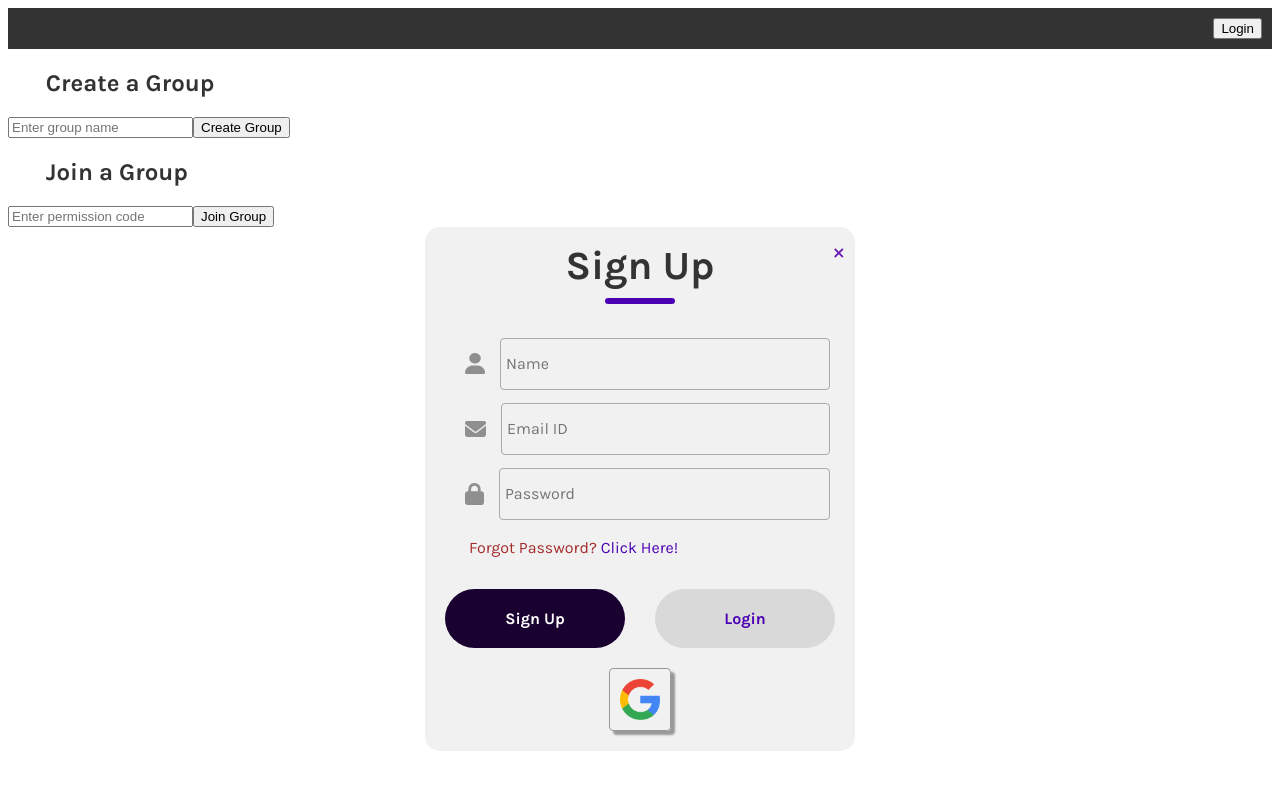
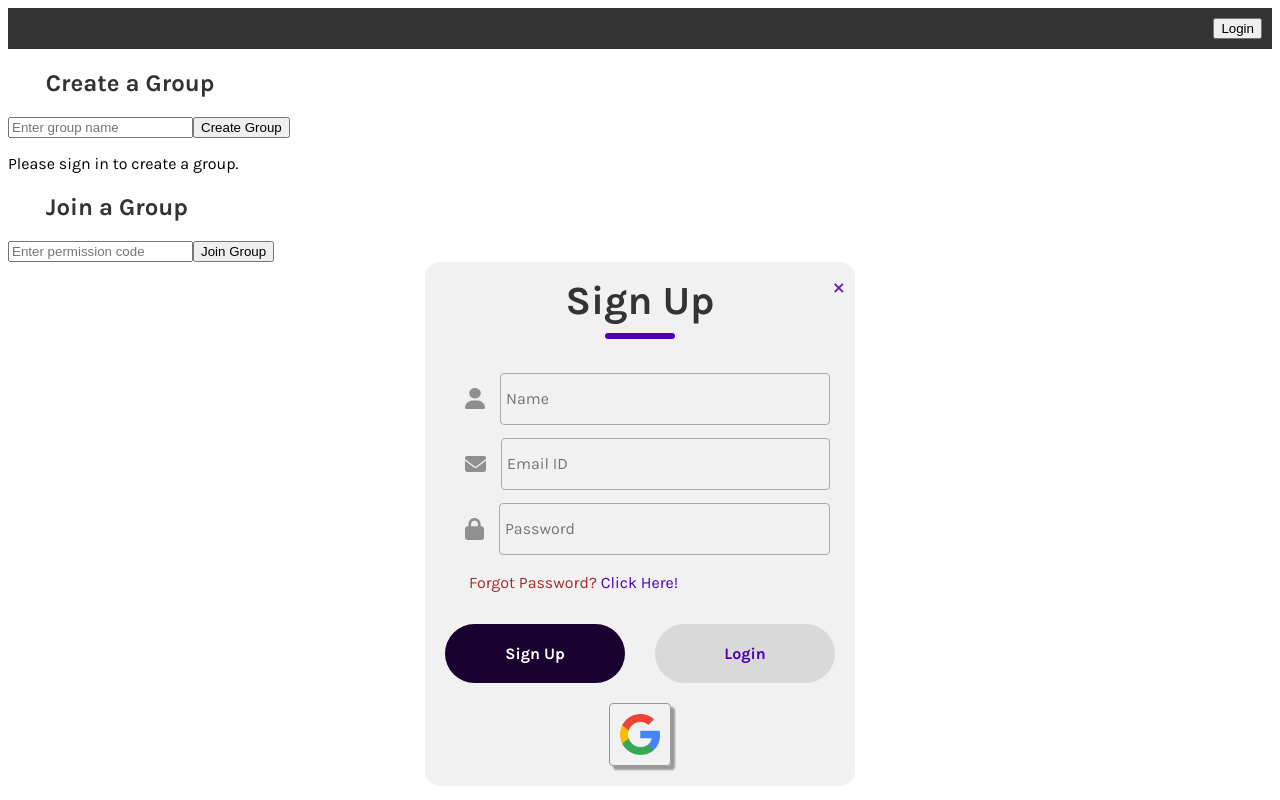
Before and after one commit to r-oli-m/doroim, a React (Create React App) app: page /auth in a window 1280 px wide. Built offline with nearby package versions, Linux system fonts and the light colour scheme.

Commit message:
note: if u log  in w email, name is not saved

```diff
--- a/src/App.js
+++ b/src/App.js
@@ -28,7 +28,7 @@ const App = () => {
   return (
     <div>
       <Navbar user={user}/>
-      <CreateGroup />
+      <CreateGroup user={user}/>
       <JoinGroup />
       <Routes>
         <Route path="/" element={<Home />} />
--- a/src/CreateGroup.js
+++ b/src/CreateGroup.js
@@ -4,6 +4,7 @@ import { getAuth, getUser } from 'firebase/auth';
 import { getFirestore, collection, addDoc } from 'firebase/firestore';
 
 const CreateGroup = ({ user }) => {
+    const my_user = user;
     const navigate = useNavigate(); // Initialize the navigate function
     const auth = getAuth();
     const firestore = getFirestore();
@@ -25,6 +26,7 @@ const CreateGroup = ({ user }) => {
                 } catch (error) {
                     console.error('Error fetching user information: ', error);
                 } finally {
+                    console.log('User information fetched');
                     setLoading(false); // Set loading to false after fetching user info
                 }
             }
@@ -47,7 +49,6 @@ const CreateGroup = ({ user }) => {
         e.preventDefault();
         if (!user) {
             console.log('Not signed in');
-            navigate('/auth');
             setPermissionCode('PLEASE SIGN IN before creating a group');
             return; // Exit early if user is not signed in
         }
@@ -71,8 +72,7 @@ const CreateGroup = ({ user }) => {
     if (!user && !loading) {
         return (
             <div>
-                <p>Please sign in to create a group.</p>
-                <button onClick={() => navigate('/auth')}>Sign In</button>
+                <p>Please sign in to create a group.</p>=
             </div>
         );
     }
@@ -95,8 +95,11 @@ const CreateGroup = ({ user }) => {
                 />
                 <button type="submit">Create Group</button>
             </form>
-            {permissionCode && (
+            {my_user && ( // Conditional rendering permission code and user available
                 <p>Permission Code: {permissionCode}</p>
+            )}
+            {!my_user && (
+                <p>Please sign in to create a group.</p>
             )}
         </div>
     );
--- a/src/LoginSignUp.js
+++ b/src/LoginSignUp.js
@@ -102,12 +102,12 @@ const LoginSignUp = ({ closePopup, onLoginSuccess }) => {
     const handleGoogleLogin = async () => {
         try {
             const result = await signInWithPopup(auth, googleProvider);
-            const user = result.user;
+            const google_user = result.user;
 
-          console.log("Google user logged in:", user);
+            console.log("Google user logged in:", google_user);
 
             // Call the handleGoogleLoginSuccess function passed from Navbar
-          onLoginSuccess(user);
+            onLoginSuccess(google_user);
 
             // Redirect or perform other actions after successful login
         } catch (error) {
```
Lines whose indentation alone changed are shown as unchanged.
